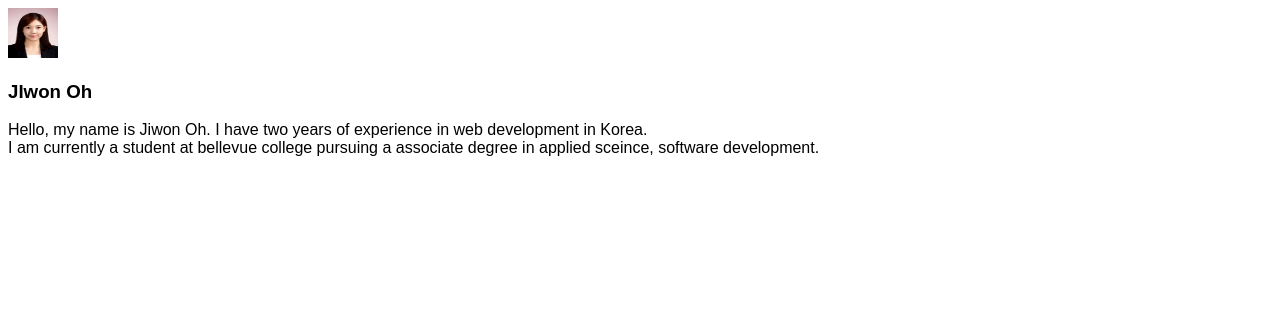
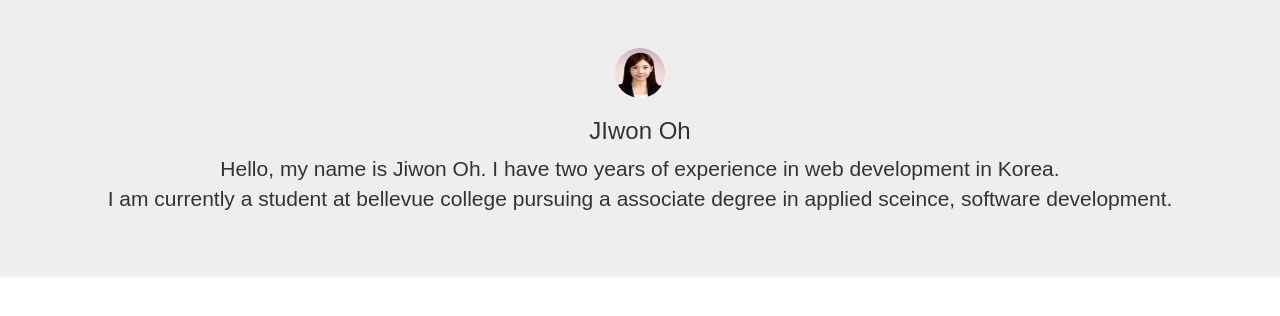
Before and after one commit to jiwon-developer/WebRoot, a plain HTML site: page index.html in a window 1280 px wide. Drawn offline with nearby package versions, Linux system fonts and the light colour scheme.

Commit message:
change style

```diff
--- a/css/style.css
+++ b/css/style.css
@@ -2,8 +2,8 @@ body {
     font-family: Sans-Serif;
 }
 
-div {
+/* div {
     margin: 20px auto;
     width: 500px;
     height: 500px;
-}
+} */
--- a/index.html
+++ b/index.html
@@ -5,29 +5,18 @@
     <meta http-equiv="X-UA-Compatible" content="IE=edge">
     <meta name="viewport" content="width=device-width, initial-scale=1.0">
     <title>Jiwon Oh</title>
+     <link rel="stylesheet" href="https://maxcdn.bootstrapcdn.com/bootstrap/3.4.1/css/bootstrap.min.css">
     <link rel="stylesheet" href="css/style.css">
 </head>
 <body>
 
-    <img src="images/profilepicture.jpg"  width="50" height="50"    alt="">
+    <div  class="jumbotron text-center">
+    <img src="images/profilepicture.jpg"  width="50" height="50"    alt="profileImg" class="img-circle">
     <h3>JIwon Oh</h3>
     <p>
         Hello, my name is Jiwon Oh. I have two years of experience in web development in Korea.</br>
         I am currently a student at bellevue college pursuing a associate degree in applied sceince, software development.
     </p>
-
+</div>
 </body>
 </html>
-
-
-<!-- Include the following content on the web page using appropriate element structure and hierarchy:
-
-Your photo (50x50px)
-Your full name
-A two sentence elevator pitch about yourself..
-Technical specifications:
-
-UTF-8 encoding
-ISO language code set to English
-All content in san-serif
--->
```
